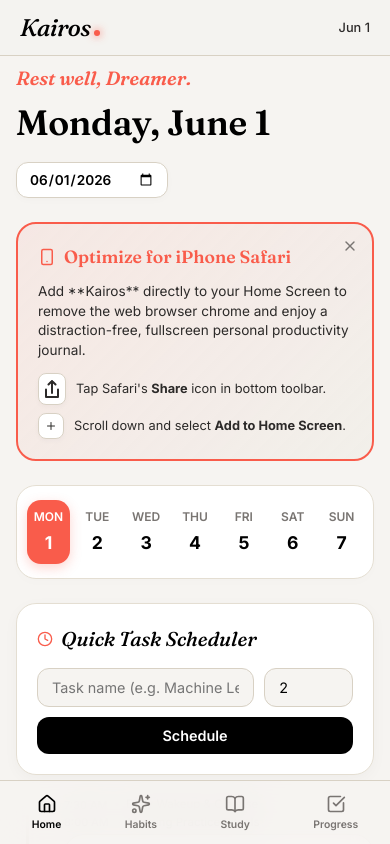
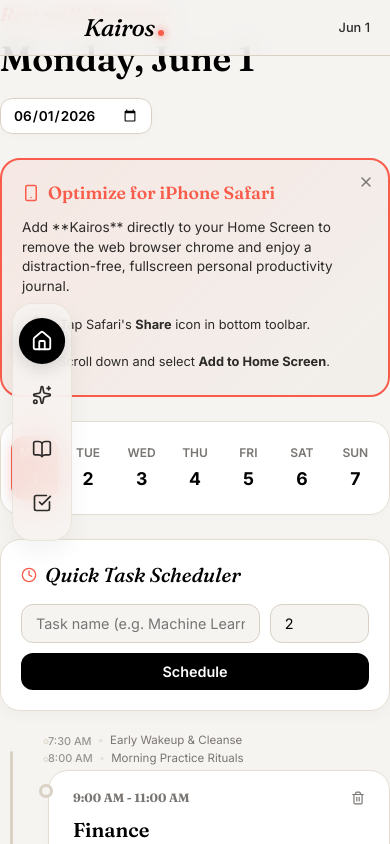
Before and after one commit to muhammedishraqm/newplanner, a React (Vite) app: page / in a window 390 px wide. Built offline with nearby package versions, Linux system fonts and the light colour scheme.

Commit message:
design: redesign sidebar into minimal floating vertical dock with rounded icon buttons and tooltips

```diff
--- a/src/App.tsx
+++ b/src/App.tsx
@@ -822,76 +822,50 @@
       </header>
 
       {/* ==========================================
-          SIDEBAR NAVIGATION (Desktop/Tablet)
+          SIDEBAR NAVIGATION (Sleek Minimal Rounded Side Dock)
           ========================================== */}
       <aside className="app-sidebar">
-        <div className="sidebar-logo">
-          Kairos<span>.</span>
+        <div className="sidebar-logo" onClick={() => setActiveTab('dashboard')} title="Kairos">
+          K<span>.</span>
         </div>
         <nav className="sidebar-nav">
           <button
             className={`nav-item ${activeTab === 'dashboard' ? 'active' : ''}`}
             onClick={() => setActiveTab('dashboard')}
+            data-tooltip="Dashboard"
+            aria-label="Dashboard"
           >
-            <Home size={18} /> Dashboard
+            <Home size={20} />
           </button>
           <button
             className={`nav-item ${activeTab === 'habits' ? 'active' : ''}`}
             onClick={() => setActiveTab('habits')}
+            data-tooltip="Habits"
+            aria-label="Habits"
           >
-            <Sparkles size={18} /> Habits
+            <Sparkles size={20} />
           </button>
           <button
             className={`nav-item ${activeTab === 'study' ? 'active' : ''}`}
             onClick={() => setActiveTab('study')}
+            data-tooltip="Study Planner"
+            aria-label="Study Planner"
           >
-            <BookOpen size={18} /> Study Planner
+            <BookOpen size={20} />
           </button>
           <button
             className={`nav-item ${activeTab === 'goals' ? 'active' : ''}`}
             onClick={() => setActiveTab('goals')}
+            data-tooltip="Progress Sanctuary"
+            aria-label="Progress Sanctuary"
           >
-            <CheckSquare size={18} /> Progress
+            <CheckSquare size={20} />
           </button>
         </nav>
-        <footer className="sidebar-footer">
-          Designed for solitude
+        <footer className="sidebar-footer" title="Designed for solitude">
+          K
         </footer>
       </aside>
-
-      {/* ==========================================
-          BOTTOM NAVIGATION BAR (Mobile only)
-          ========================================== */}
-      <nav className="app-bottom-nav">
-        <button
-          className={`bottom-nav-item ${activeTab === 'dashboard' ? 'active' : ''}`}
-          onClick={() => setActiveTab('dashboard')}
-        >
-          <Home size={20} />
-          <span>Home</span>
-        </button>
-        <button
-          className={`bottom-nav-item ${activeTab === 'habits' ? 'active' : ''}`}
-          onClick={() => setActiveTab('habits')}
-        >
-          <Sparkles size={20} />
-          <span>Habits</span>
-        </button>
-        <button
-          className={`bottom-nav-item ${activeTab === 'study' ? 'active' : ''}`}
-          onClick={() => setActiveTab('study')}
-        >
-          <BookOpen size={20} />
-          <span>Study</span>
-        </button>
-        <button
-          className={`bottom-nav-item ${activeTab === 'goals' ? 'active' : ''}`}
-          onClick={() => setActiveTab('goals')}
-        >
-          <CheckSquare size={20} />
-          <span>Progress</span>
-        </button>
-      </nav>
 
       {/* ==========================================
           MAIN VIEWPORT
--- a/src/index.css
+++ b/src/index.css
@@ -132,77 +132,137 @@
   box-shadow: 0 0 8px var(--accent-primary);
 }
 
-/* Navigation Shell - Sidebar (Desktop) */
+/* Navigation Shell - Premium Floating Sidebar (Desktop) */
 .app-sidebar {
+  position: fixed;
+  left: 20px;
+  top: 20px;
+  bottom: 20px;
+  width: 76px;
+  height: calc(100vh - 40px);
+  background-color: rgba(246, 244, 241, 0.85); /* Cozy Translucent Sand */
+  backdrop-filter: blur(20px) saturate(160%);
+  -webkit-backdrop-filter: blur(20px) saturate(160%);
+  border: 1px solid rgba(228, 222, 210, 0.7);
+  border-radius: 28px;
+  padding: 24px 12px;
   display: flex;
   flex-direction: column;
-  width: 260px;
-  height: 100%;
-  background-color: var(--bg-surface); /* Warm Stone */
-  border-right: 1px solid var(--border-color);
-  padding: 40px 24px var(--safe-bottom) 24px;
-  flex-shrink: 0;
-  z-index: 110;
+  align-items: center;
+  justify-content: space-between;
+  box-shadow: 0 10px 30px rgba(0, 0, 0, 0.03);
+  z-index: 1000;
+  transition: all var(--transition-normal);
 }
 
 .sidebar-logo {
   font-family: var(--font-serif);
-  font-size: 2.2rem;
+  font-size: 1.4rem;
   font-weight: 700;
   font-style: italic;
-  margin-bottom: 40px;
-  padding-left: 12px;
   display: flex;
   align-items: center;
+  justify-content: center;
+  width: 44px;
+  height: 44px;
+  border-radius: 50%;
+  background-color: #FFFFFF;
+  border: 1px solid var(--border-color);
+  color: var(--text-primary);
+  margin-bottom: 24px;
+  padding-left: 0;
+  cursor: pointer;
+  transition: all var(--transition-fast);
+}
+
+.sidebar-logo:hover {
+  transform: rotate(-10deg) scale(1.05);
+  border-color: var(--accent-primary);
 }
 
 .sidebar-logo span {
   color: var(--accent-primary);
-  font-size: 2.5rem;
-  line-height: 0;
-  margin-left: 2px;
+  font-size: 1.6rem;
+  margin-left: 1px;
 }
 
 .sidebar-nav {
   display: flex;
   flex-direction: column;
-  gap: 8px;
+  align-items: center;
+  gap: 16px;
   flex-grow: 1;
+  justify-content: center;
+  width: 100%;
 }
 
 .nav-item {
+  position: relative;
   display: flex;
   align-items: center;
-  gap: 16px;
-  padding: 12px 16px;
-  border-radius: 14px;
+  justify-content: center;
+  width: 48px;
+  height: 48px;
+  border-radius: 50%;
   color: var(--text-secondary);
   background: transparent;
   border: none;
   cursor: pointer;
-  text-align: left;
-  transition: all var(--transition-fast);
-  font-weight: 500;
+  transition: all var(--transition-normal);
+  padding: 0;
 }
 
 .nav-item:hover {
   color: var(--text-primary);
-  background-color: var(--bg-surface-hover);
+  background-color: rgba(228, 222, 210, 0.4);
+  transform: scale(1.08);
 }
 
 .nav-item.active {
   color: #FFFFFF;
-  background-color: var(--accent-black); /* High contrast black active links */
+  background-color: var(--accent-black); /* Cozy contrast black */
+  box-shadow: 0 4px 15px rgba(0, 0, 0, 0.15);
+  transform: scale(1.1);
+}
+
+/* Premium Navigation Tooltips */
+.nav-item::after {
+  content: attr(data-tooltip);
+  position: absolute;
+  left: 64px;
+  background-color: var(--accent-black);
+  color: #FFFFFF;
+  padding: 6px 12px;
+  border-radius: 8px;
+  font-size: 0.75rem;
   font-weight: 600;
-  box-shadow: 0 4px 12px rgba(0, 0, 0, 0.15);
+  font-family: var(--font-sans);
+  white-space: nowrap;
+  opacity: 0;
+  pointer-events: none;
+  transform: translateX(-10px);
+  transition: all 0.2s cubic-bezier(0.4, 0, 0.2, 1);
+  box-shadow: 0 4px 10px rgba(0,0,0,0.1);
+}
+
+.nav-item:hover::after {
+  opacity: 1;
+  transform: translateX(0);
 }
 
 .sidebar-footer {
+  display: flex;
+  align-items: center;
+  justify-content: center;
+  width: 36px;
+  height: 36px;
+  border-radius: 50%;
+  background-color: rgba(228, 222, 210, 0.3);
   color: var(--text-muted);
-  font-size: 0.8rem;
-  padding-left: 12px;
-  letter-spacing: 0.05em;
-  text-transform: uppercase;
+  font-size: 0.65rem;
+  font-weight: 700;
+  text-align: center;
+  cursor: default;
 }
 
 /* Main Content Area */
@@ -1007,59 +1067,57 @@
 /* Responsive Viewports */
 @media (max-width: 767.98px) {
   .app-container {
-    flex-direction: column;
+    flex-direction: row; /* Keep row direction for floating sidebar */
   }
 
   .app-sidebar {
-    display: none;
+    left: 12px;
+    top: 50%;
+    transform: translateY(-50%);
+    bottom: auto;
+    width: 60px;
+    height: auto;
+    padding: 16px 8px;
+    border-radius: 20px;
+    box-shadow: 0 10px 25px rgba(0,0,0,0.05);
   }
 
-  /* Fixed translucent glass bottom dock on iPhone Safari */
-  .app-bottom-nav {
-    position: fixed;
-    bottom: 0;
-    left: 0;
-    right: 0;
-    height: calc(64px + var(--safe-bottom));
-    background-color: rgba(246, 244, 241, 0.85); /* Translucent Paper */
-    backdrop-filter: blur(16px) saturate(140%);
-    -webkit-backdrop-filter: blur(16px) saturate(140%);
-    border-top: 1px solid var(--border-color);
-    display: flex;
-    justify-content: space-around;
-    align-items: center;
-    padding-bottom: var(--safe-bottom);
-    z-index: 120;
+  .sidebar-logo {
+    display: none; /* Hide logo inside mobile side-dock */
   }
 
-  .bottom-nav-item {
-    display: flex;
-    flex-direction: column;
-    align-items: center;
-    justify-content: center;
-    gap: 4px;
-    background: transparent;
-    border: none;
-    color: var(--text-muted);
-    flex-grow: 1;
-    height: 100%;
-    cursor: pointer;
-    font-size: 0.65rem;
-    font-weight: 600;
-    transition: color var(--transition-fast);
+  .sidebar-nav {
+    gap: 12px;
   }
 
-  .bottom-nav-item.active {
-    color: var(--text-primary); /* Active bottom tab is high-contrast Black */
+  .nav-item {
+    width: 42px;
+    height: 42px;
+  }
+
+  .nav-item::after {
+    display: none; /* Hide tooltips on mobile */
+  }
+
+  .sidebar-footer {
+    display: none; /* Hide footer */
+  }
+
+  .app-header {
+    padding-left: 84px !important;
   }
 
   .main-viewport {
-    padding: calc(64px + var(--safe-top)) 16px calc(76px + var(--safe-bottom)) 16px;
+    padding: calc(64px + var(--safe-top)) 16px 24px calc(84px + var(--safe-left)) !important;
     height: 100vh;
   }
 
+  .app-bottom-nav {
+    display: none !important;
+  }
+
   .fab {
-    bottom: calc(80px + var(--safe-bottom));
+    bottom: 24px;
     right: 16px;
   }
 
@@ -1074,7 +1132,7 @@
   }
 
   .main-viewport {
-    padding: 48px 40px;
+    padding: 48px 40px 48px 120px;
     height: 100vh;
   }
 
```
